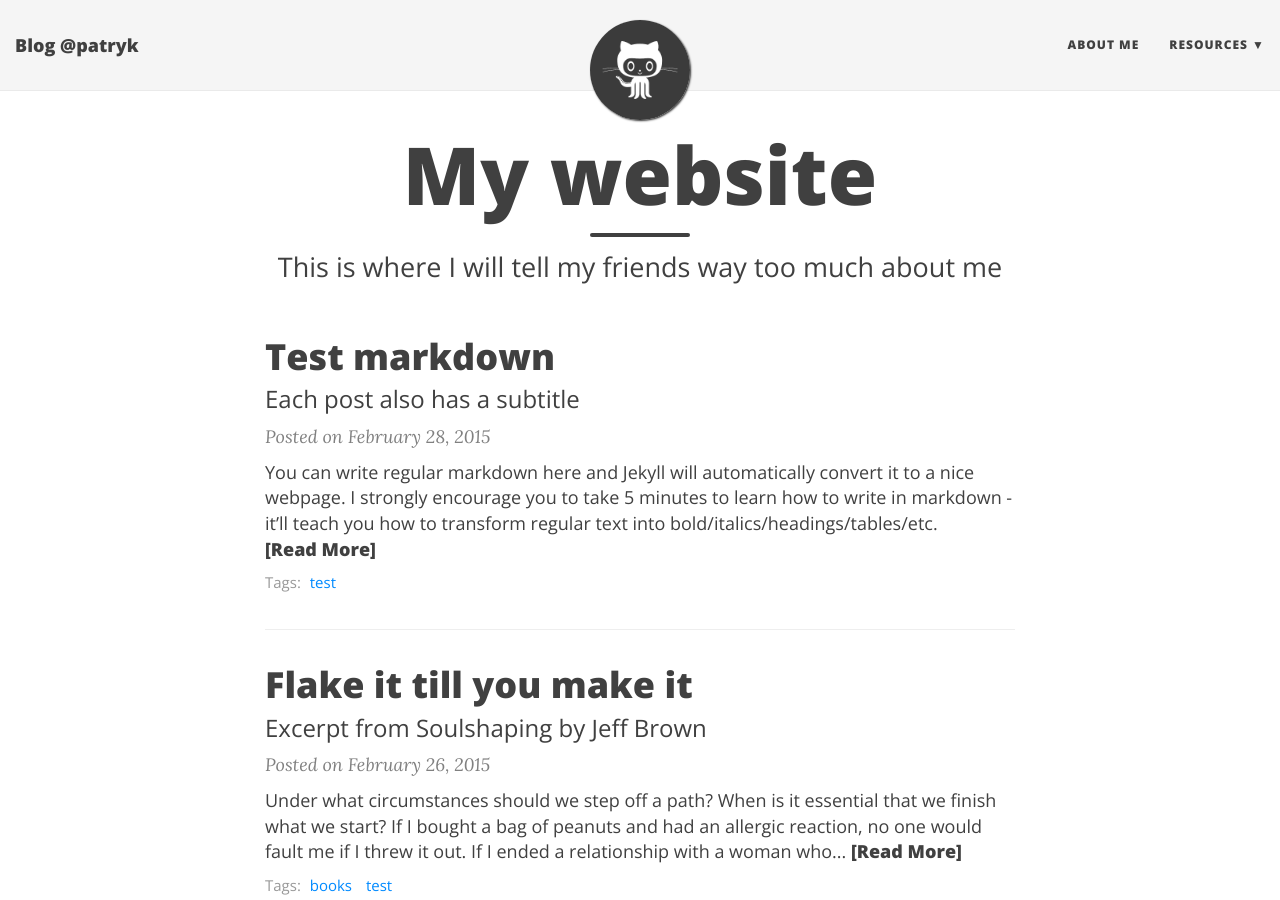
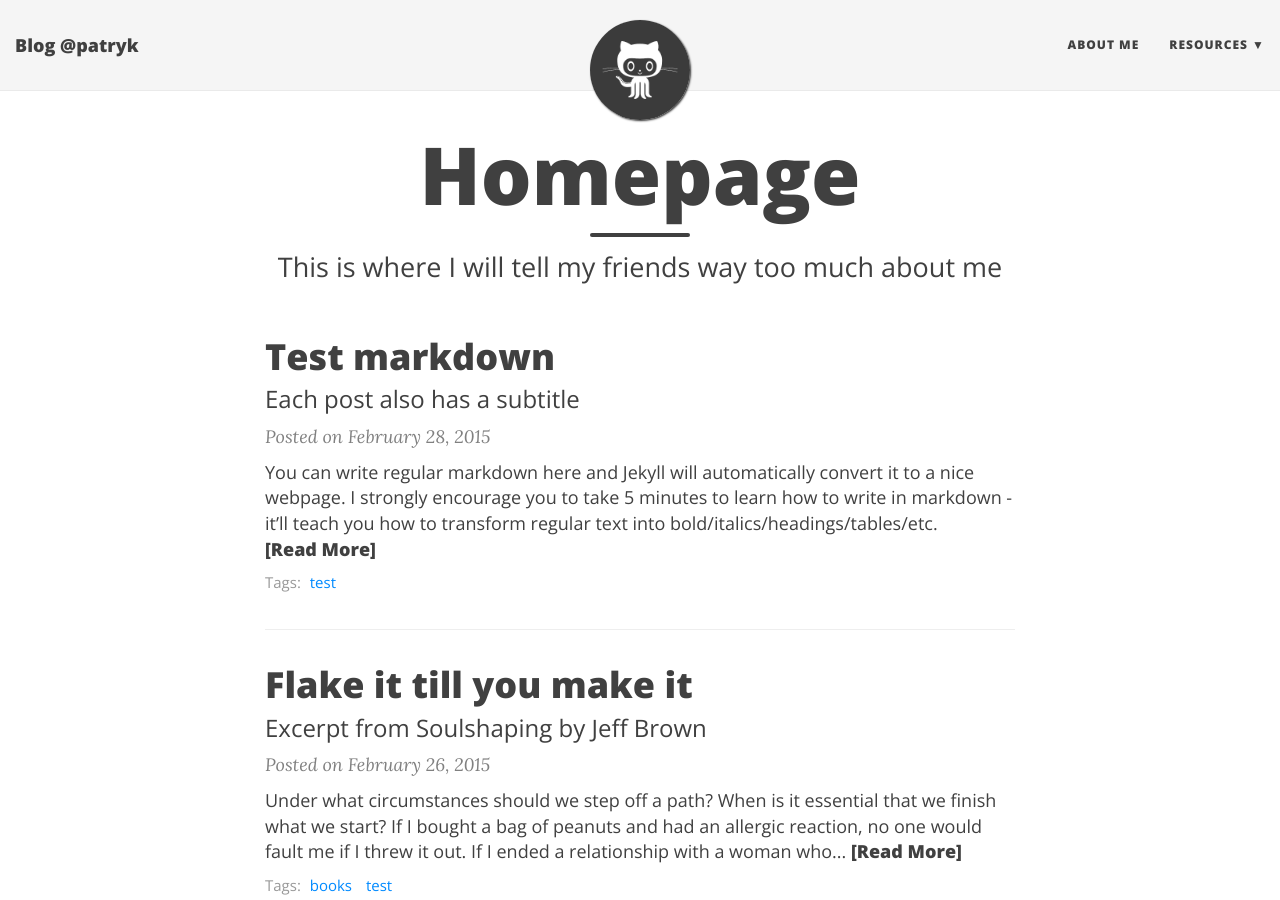
Before and after one commit to patrykwozinski/patrykwozinski.github.io, a Jekyll site: the page built from index.html, in a window 1280 px wide and 900 px high. Built offline with Jekyll 4.4.1, drawn with Linux system fonts in a browser that asks for light colours; nearby versions of some CDN libraries; the list of posts is cut into pages by our own code.

Commit message:
fixed name

```diff
--- a/index.html
+++ b/index.html
@@ -1,6 +1,6 @@
 ---
 layout: page
-title: My website
+title: Homepage
 subtitle: This is where I will tell my friends way too much about me
 use-site-title: true
 ---
```
